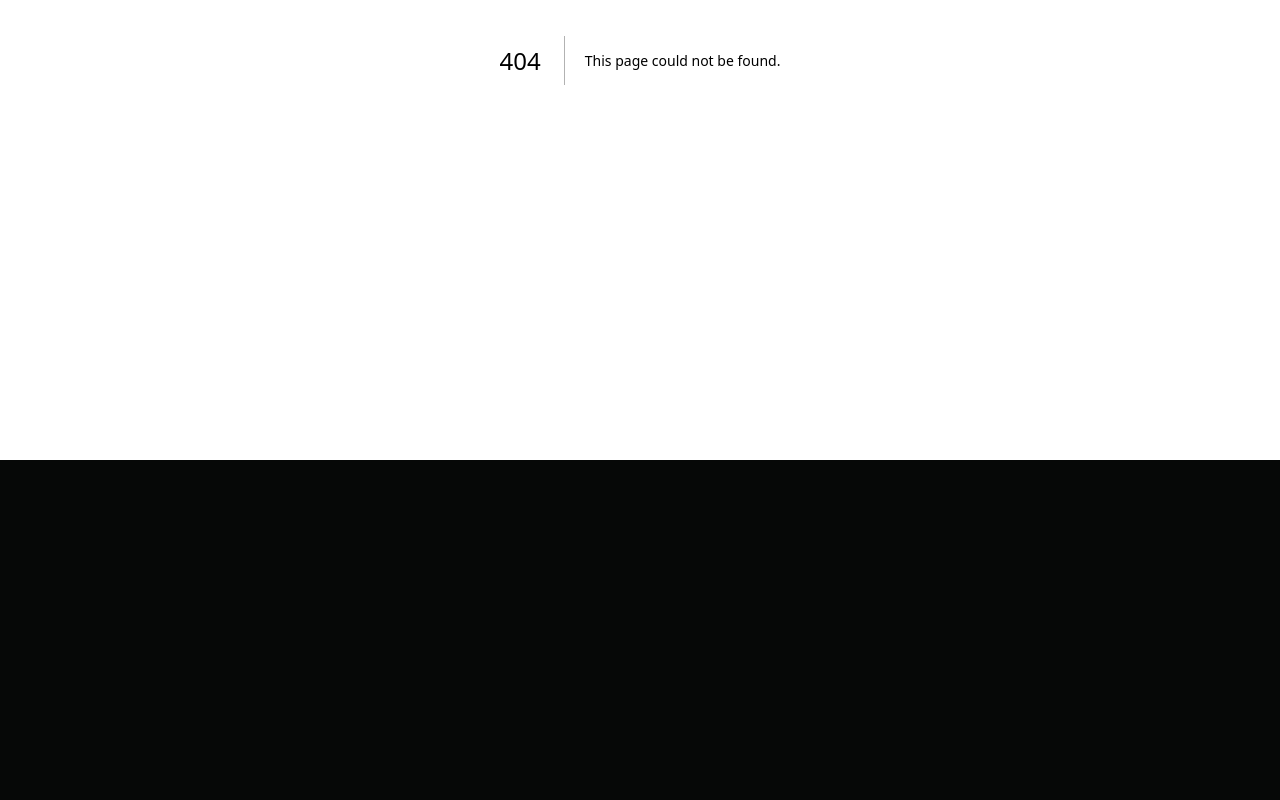
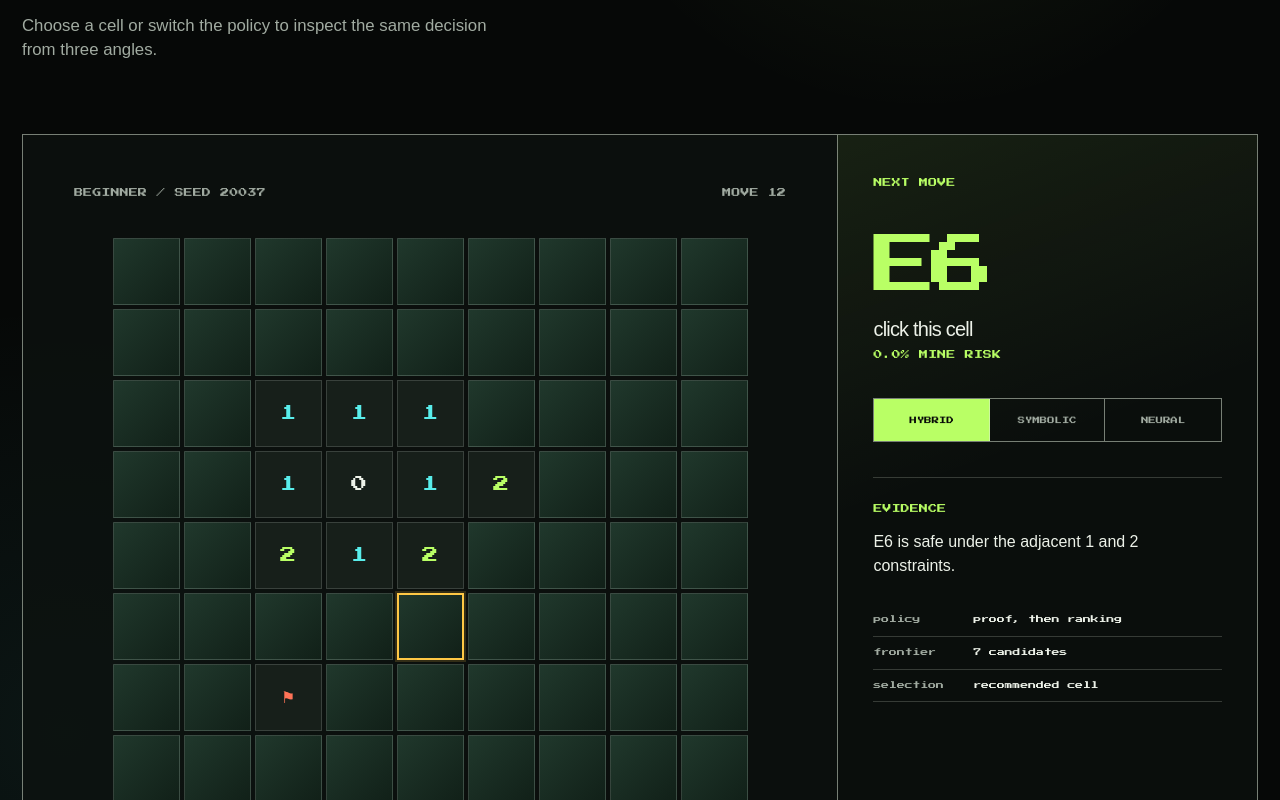
Before and after one commit to shlokrj/sweeper, a Next.js app in the folder web/: page /demo in a window 1280 px wide. Before the commit this address had no page. Shown: the part 340-1140 px from the top of the page. Before the commit the page ends 800 px from the top, so only its background shows below. Built offline with nearby package versions, Linux system fonts and the light colour scheme; a web font is replaced by a local one.

Commit message:
feat(web): add board demo

```diff
--- /dev/null
+++ b/web/app/demo/page.tsx
@@ -0,0 +1,105 @@
+"use client";
+
+import { useState } from "react";
+import { SiteNav } from "../components/site-nav";
+
+type Cell = "covered" | "flag" | number;
+type Agent = "hybrid" | "symbolic" | "neural";
+
+const board: Cell[][] = [
+  ["covered", "covered", "covered", "covered", "covered", "covered", "covered", "covered", "covered"],
+  ["covered", "covered", "covered", "covered", "covered", "covered", "covered", "covered", "covered"],
+  ["covered", "covered", 1, 1, 1, "covered", "covered", "covered", "covered"],
+  ["covered", "covered", 1, 0, 1, 2, "covered", "covered", "covered"],
+  ["covered", "covered", 2, 1, 2, "covered", "covered", "covered", "covered"],
+  ["covered", "covered", "covered", "covered", "covered", "covered", "covered", "covered", "covered"],
+  ["covered", "covered", "flag", "covered", "covered", "covered", "covered", "covered", "covered"],
+  ["covered", "covered", "covered", "covered", "covered", "covered", "covered", "covered", "covered"],
+  ["covered", "covered", "covered", "covered", "covered", "covered", "covered", "covered", "covered"],
+];
+
+const columns = ["A", "B", "C", "D", "E", "F", "G", "H", "I"];
+const details: Record<Agent, { risk: string; method: string; evidence: string }> = {
+  hybrid: {
+    risk: "0.0%",
+    method: "proof, then ranking",
+    evidence: "E6 is safe under the adjacent 1 and 2 constraints.",
+  },
+  symbolic: {
+    risk: "0.0%",
+    method: "constraint propagation",
+    evidence: "E6 is a direct safe-cell deduction.",
+  },
+  neural: {
+    risk: "0.8%",
+    method: "CNN probability estimate",
+    evidence: "E6 has the lowest mine probability on this frontier.",
+  },
+};
+
+export default function DemoPage() {
+  const [agent, setAgent] = useState<Agent>("hybrid");
+  const [selected, setSelected] = useState("E6");
+  const current = details[agent];
+
+  return (
+    <main className="site-page inner-page">
+      <SiteNav active="demo" />
+      <section className="inner-heading">
+        <p className="signal-label">INTERACTIVE SAMPLE</p>
+        <h1>Board reader.</h1>
+        <p>Choose a cell or switch the policy to inspect the same decision from three angles.</p>
+      </section>
+
+      <section className="demo-surface" aria-label="Minesweeper demo">
+        <div className="demo-board-area">
+          <div className="demo-meta"><span>BEGINNER / SEED 20037</span><span>MOVE 12</span></div>
+          <div className="demo-board" role="grid" aria-label="Minesweeper board">
+            {board.flatMap((row, rowIndex) => row.map((cell, columnIndex) => {
+              const coordinate = `${columns[columnIndex]}${rowIndex + 1}`;
+              const selectedCell = selected === coordinate;
+              const recommendedCell = coordinate === "E6";
+              return (
+                <button
+                  aria-label={`${coordinate}, ${cell === "covered" ? "covered" : cell === "flag" ? "flagged" : `${cell} adjacent mines`}`}
+                  aria-selected={selectedCell}
+                  className={`demo-cell ${cell === "covered" ? "demo-cell-covered" : ""} ${cell === "flag" ? "demo-cell-flag" : ""} ${typeof cell === "number" ? `demo-number-${cell}` : ""} ${selectedCell ? "is-selected" : ""} ${recommendedCell ? "is-recommended" : ""}`}
+                  key={coordinate}
+                  onClick={() => setSelected(coordinate)}
+                  role="gridcell"
+                  type="button"
+                >
+                  {cell === "flag" ? "⚑" : cell === "covered" ? "" : cell}
+                </button>
+              );
+            }))}
+          </div>
+          <div className="demo-board-key"><span><i className="key-green" /> proven safe</span><span><i className="key-amber" /> estimated risk</span><span>selected / {selected}</span></div>
+        </div>
+
+        <aside className="demo-decision">
+          <p className="signal-label">NEXT MOVE</p>
+          <div className="decision-coordinate">E6</div>
+          <p className="decision-command">click this cell</p>
+          <p className="decision-risk">{current.risk} MINE RISK</p>
+          <div className="agent-tabs" role="group" aria-label="Agent policy">
+            {(Object.keys(details) as Agent[]).map((name) => (
+              <button className={agent === name ? "is-active" : ""} key={name} onClick={() => setAgent(name)} type="button">
+                {name}
+              </button>
+            ))}
+          </div>
+          <div className="decision-evidence">
+            <p className="signal-label">EVIDENCE</p>
+            <p>{current.evidence}</p>
+            <dl>
+              <div><dt>policy</dt><dd>{current.method}</dd></div>
+              <div><dt>frontier</dt><dd>7 candidates</dd></div>
+              <div><dt>selection</dt><dd>{selected === "E6" ? "recommended cell" : "manual check"}</dd></div>
+            </dl>
+          </div>
+        </aside>
+      </section>
+    </main>
+  );
+}
```
